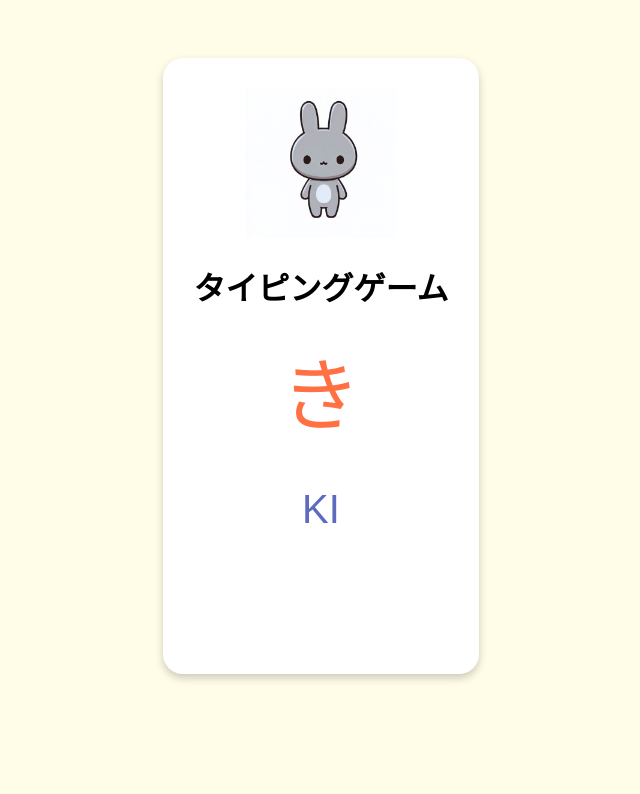
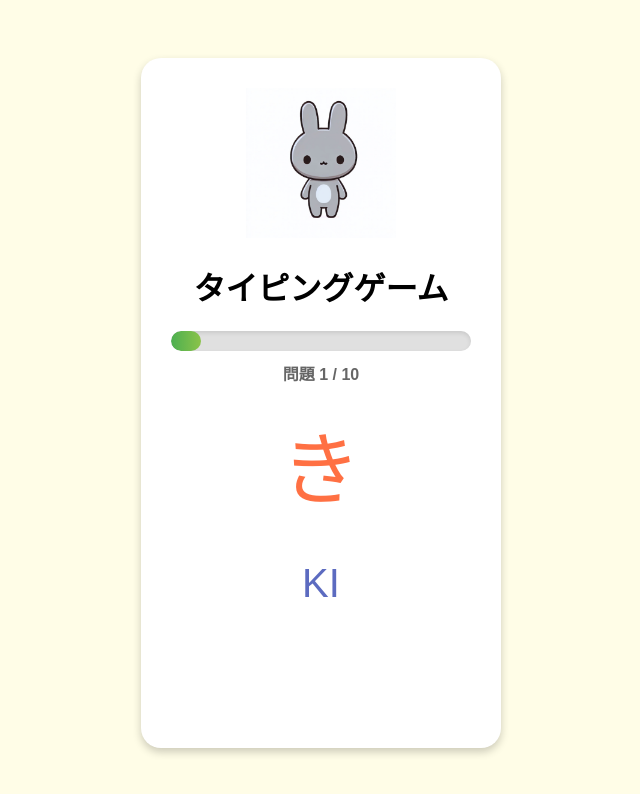
Before and after one commit to ichiko-git/typing-game-forchild, a plain HTML site: page index.html in a window 1280 px wide. Shown: the whole page, without its empty margins (319-959 px from the left). Drawn offline with nearby package versions, Linux system fonts and the light colour scheme.

Commit message:
プログレスバー追加

```diff
--- a/index.html
+++ b/index.html
@@ -17,6 +17,15 @@
       </div>
 
       <h1>タイピングゲーム</h1>
+
+      <!-- プログレスバーを追加 -->
+      <div class="progress-container">
+        <div class="progress-bar">
+          <div class="progress-fill"></div>
+        </div>
+        <div class="progress-text">問題 1 / 10</div>
+      </div>
+
       <p class="hiragana-display">あ</p>
       <p class="romaji-display">a</p>
       <p class="input-progress"></p>
--- a/script.js
+++ b/script.js
@@ -57,6 +57,18 @@ $(document).ready(function () {
 
   const correctSound = document.getElementById("correct-sound");
 
+  // プログレスバーを更新する関数
+  function updateProgress() {
+    const progress = (questionCount / 10) * 100;
+    const questionNumber = questionCount + 1;
+    $(".progress-fill").css("width", progress + "%");
+    if (questionNumber <= 10) {
+      $(".progress-text").text(`問題 ${questionNumber} / 10`);
+    } else {
+      // 更新しない
+    }
+  }
+
   function setNewCharacter() {
     current = data[Math.floor(Math.random() * data.length)];
     inputBuffer = "";
@@ -77,6 +89,7 @@ $(document).ready(function () {
 
   function nextQuestion() {
     questionCount++;
+    updateProgress(); // プログレスバーを更新
     if (questionCount >= 10) {
       endGame();
     } else {
@@ -109,8 +122,11 @@ $(document).ready(function () {
       inputBuffer += key;
       $(".input-progress").text(inputBuffer);
 
-      if (current.roma.startsWith(inputBuffer)) {
-        if (inputBuffer === current.roma) {
+      // 入力バッファを大文字に変換して比較
+      const inputBufferUpper = inputBuffer.toUpperCase();
+
+      if (current.roma.startsWith(inputBufferUpper)) {
+        if (inputBufferUpper === current.roma) {
           $(".message").text("すごい！できたね！");
           playCorrectSound();
           showCharacter("happy");
@@ -132,6 +148,7 @@ $(document).ready(function () {
     correctCount = 0;
     $("#restart-btn").hide();
     $(".score-display").text("");
+    updateProgress(); // プログレスバーをリセット
     setNewCharacter();
   });
 
--- a/style.css
+++ b/style.css
@@ -11,6 +11,36 @@ body {
   padding: 30px;
   display: inline-block;
   box-shadow: 0 4px 8px rgba(0, 0, 0, 0.2);
+}
+
+/* プログレスバーのスタイル */
+.progress-container {
+  margin: 20px 0;
+  text-align: center;
+}
+
+.progress-bar {
+  width: 300px;
+  height: 20px;
+  background-color: #e0e0e0;
+  border-radius: 10px;
+  margin: 0 auto 10px auto;
+  overflow: hidden;
+  box-shadow: inset 0 2px 4px rgba(0, 0, 0, 0.1);
+}
+
+.progress-fill {
+  height: 100%;
+  background: linear-gradient(90deg, #4caf50, #8bc34a);
+  border-radius: 10px;
+  transition: width 0.3s ease;
+  width: 10%; /* 初期値：1問目なので10% */
+}
+
+.progress-text {
+  font-size: 16px;
+  color: #666;
+  font-weight: bold;
 }
 
 .hiragana-display {
```
